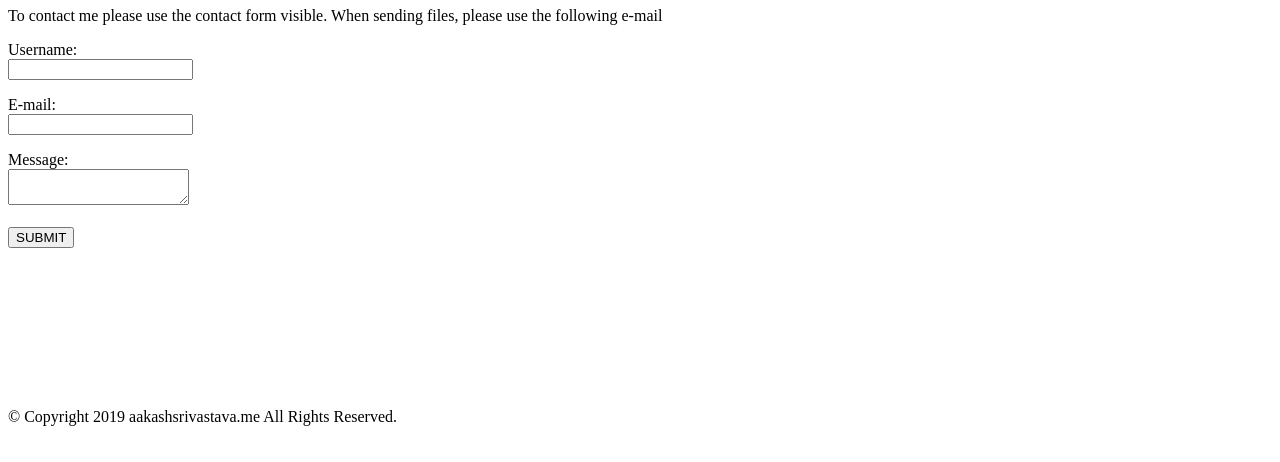
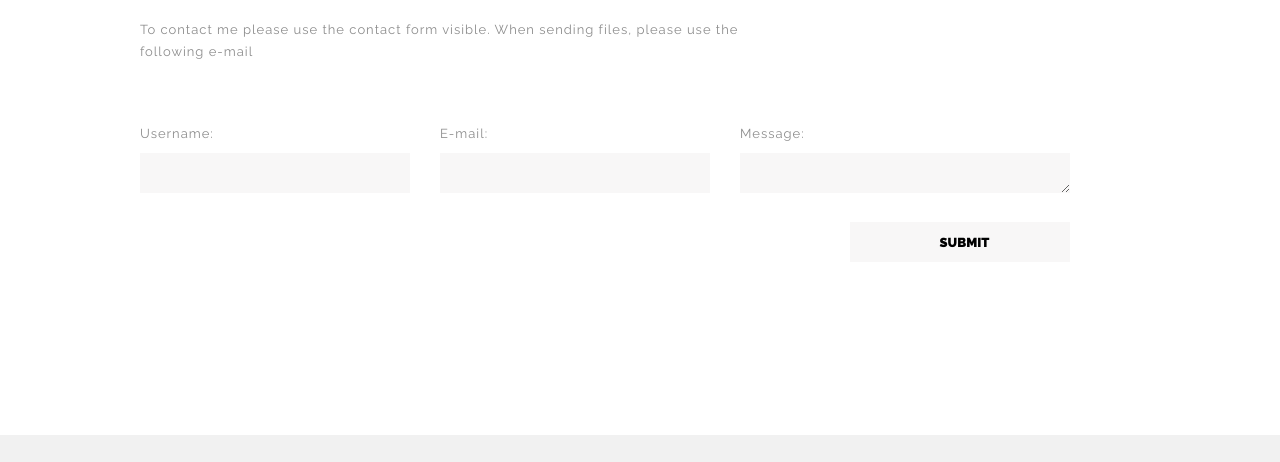
Before and after one commit to aakashsri101/aakashsri101.github.io, a plain HTML site: page contact.html in a window 1280 px wide. Shown: the part 231-693 px from the top of the page. Drawn offline with Linux system fonts and the light colour scheme.

Commit message:
Update contact.html

```diff
--- a/contact.html
+++ b/contact.html
@@ -15,6 +15,49 @@ ga('send', 'pageview');
 </script>
 <!-- End Google Analytics -->
 <!-- Nikhil Start -->
+
+  <meta charset="utf-8">
+  <title>Aakash Srivastava</title>
+  <meta name="description" content="Nothing">
+  <meta name="keywords" content="Yupp">
+  <meta name="viewport" content="width=device-width, initial-scale=1.0"/>
+  <meta name="author" content="thomsoon.com">
+  <link rel="icon" type="image/png" href="img/icon.png" />
+
+<!--Style-->
+
+  <link rel="stylesheet" href="css/reset.css">
+  <link rel="stylesheet" href="css/style.css">
+  <link rel="stylesheet" href="css/style-responsive.css">
+  <link rel="stylesheet" href="http://maxcdn.bootstrapcdn.com/font-awesome/4.3.0/css/font-awesome.min.css%22%3E
+
+  <!--[if lt IE 9]>
+  <script src="http://html5shiv.googlecode.com/svn/trunk/html5.js%22%3E</script>
+  <![endif]-->
+
+
+    <!-- Font -->
+
+    <link href="https://fonts.googleapis.com/css?family=Poppins:400,500,600,700%7CAllura" rel="stylesheet">
+
+    <!-- Stylesheets -->
+
+    <link href="common-css/bootstrap.css" rel="stylesheet">
+
+    <link href="common-css/ionicons.css" rel="stylesheet">
+
+    <link href="common-css/fluidbox.min.css" rel="stylesheet">
+
+    <link href="01-cv-portfolio/css/styles.css" rel="stylesheet">
+
+    <link href="01-cv-portfolio/css/responsive.css" rel="stylesheet">
+
+    <link href="01-cv-portfolio/css/responsive1.css" rel="stylesheet">
+
+
+</head>
+
+<body>
 
 
 	<!-- Nikhil End -->
```
